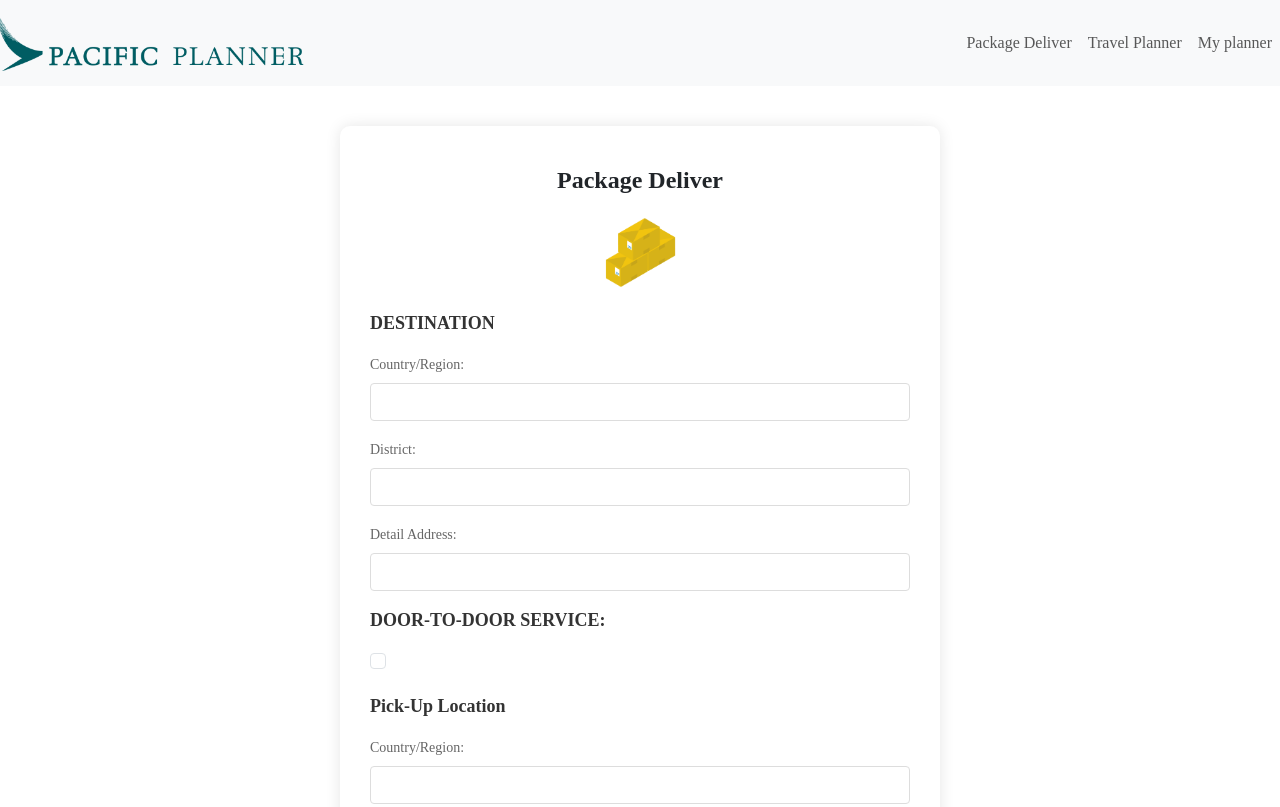
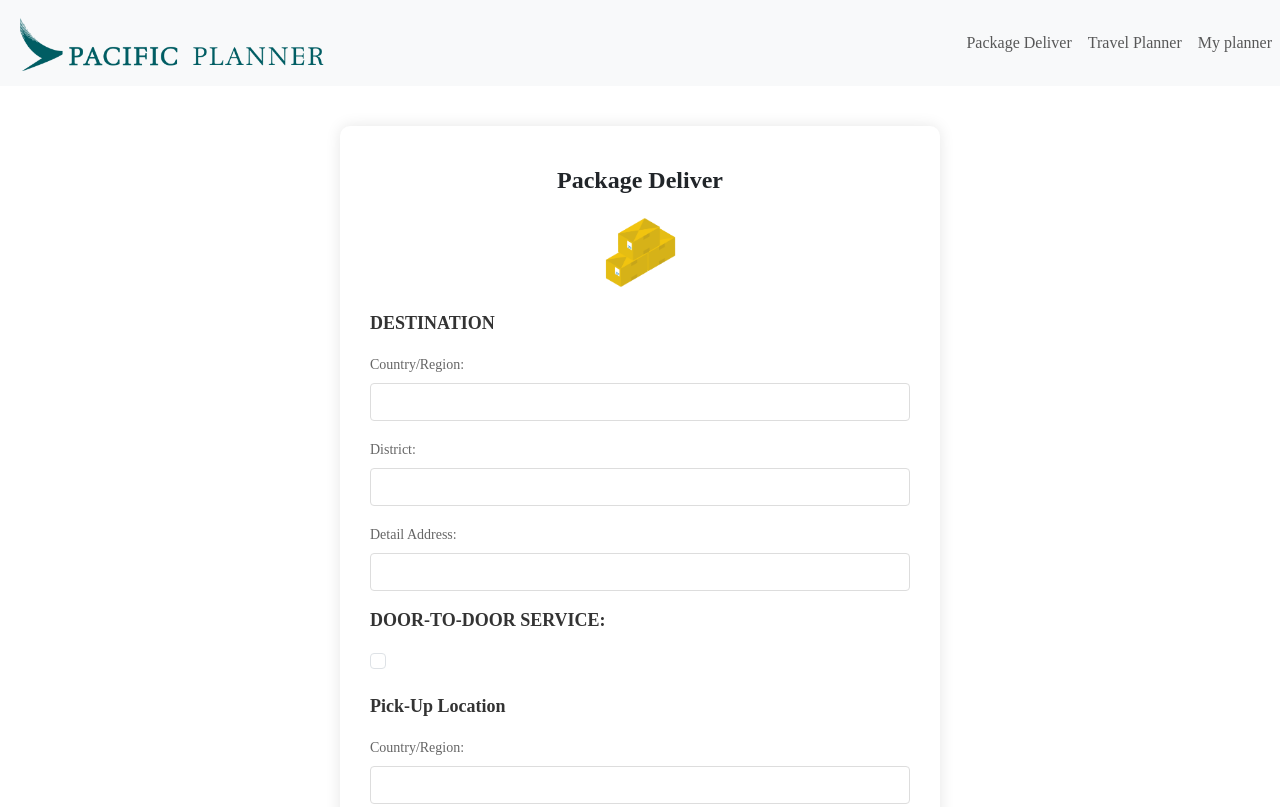
Before and after one commit to HesterHung/2024-Cathay-Hackathon-DebugHeros, a website with bundled scripts: page asset/deliver.html in a window 1280 px wide. Shown: the top 807 px of the page. Built offline with nearby package versions, Linux system fonts and the light colour scheme.

Commit message:
* fix banner style

```diff
--- a/asset/css/common.css
+++ b/asset/css/common.css
@@ -9,3 +9,7 @@ body {
 .nav-text {
     float: right;
 }
+
+.navbar-brand {
+    margin: 0px 10px 0 20px; /* top, right, bottom, left */
+  }
--- a/asset/css/survey.css
+++ b/asset/css/survey.css
@@ -69,7 +69,3 @@
 .invalid-feedback.show {
     display: block;
 }
-
-.navbar-brand {
-  margin: 0px 10px 0 20px; /* top, right, bottom, left */
-}
```
